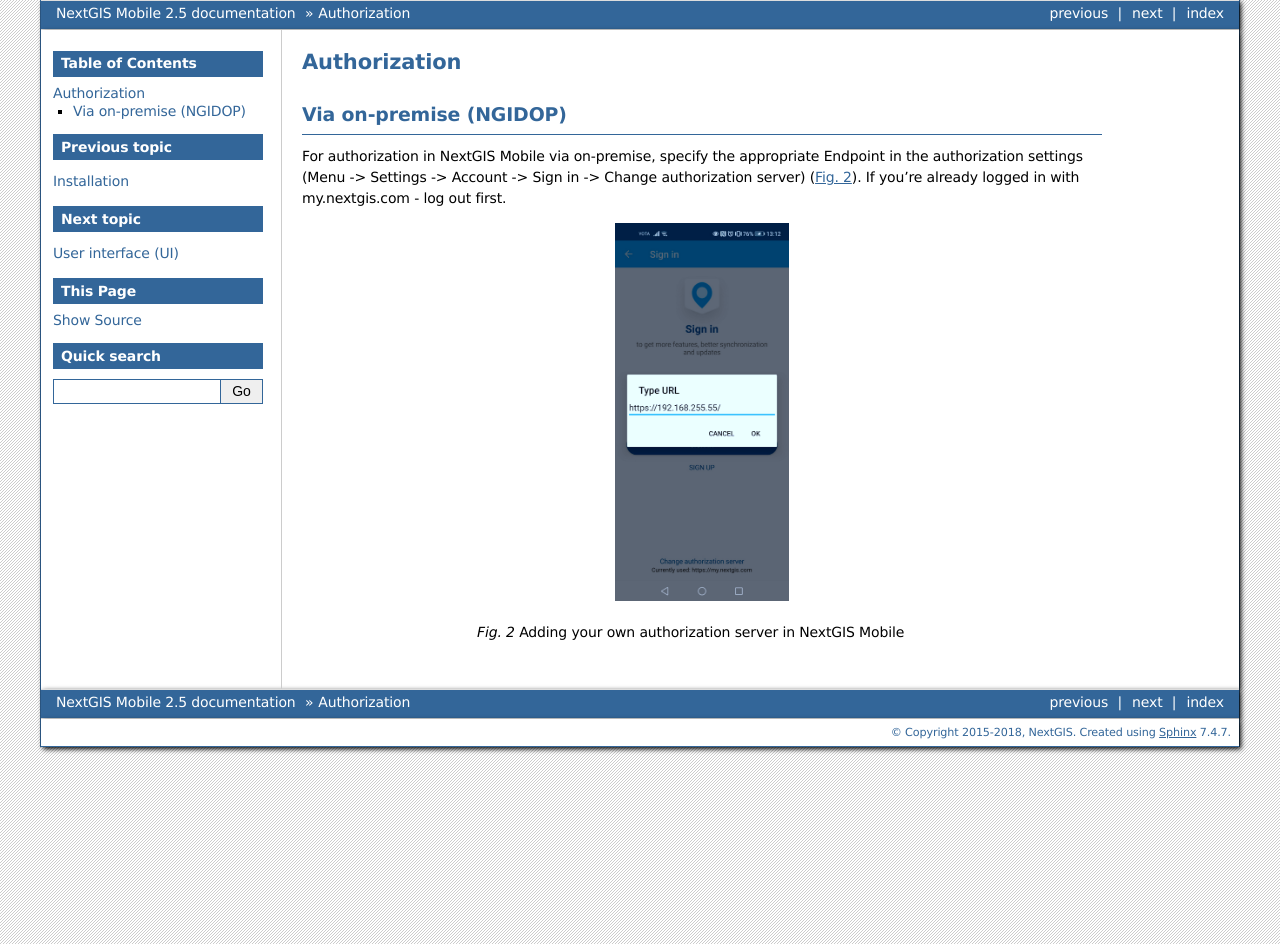
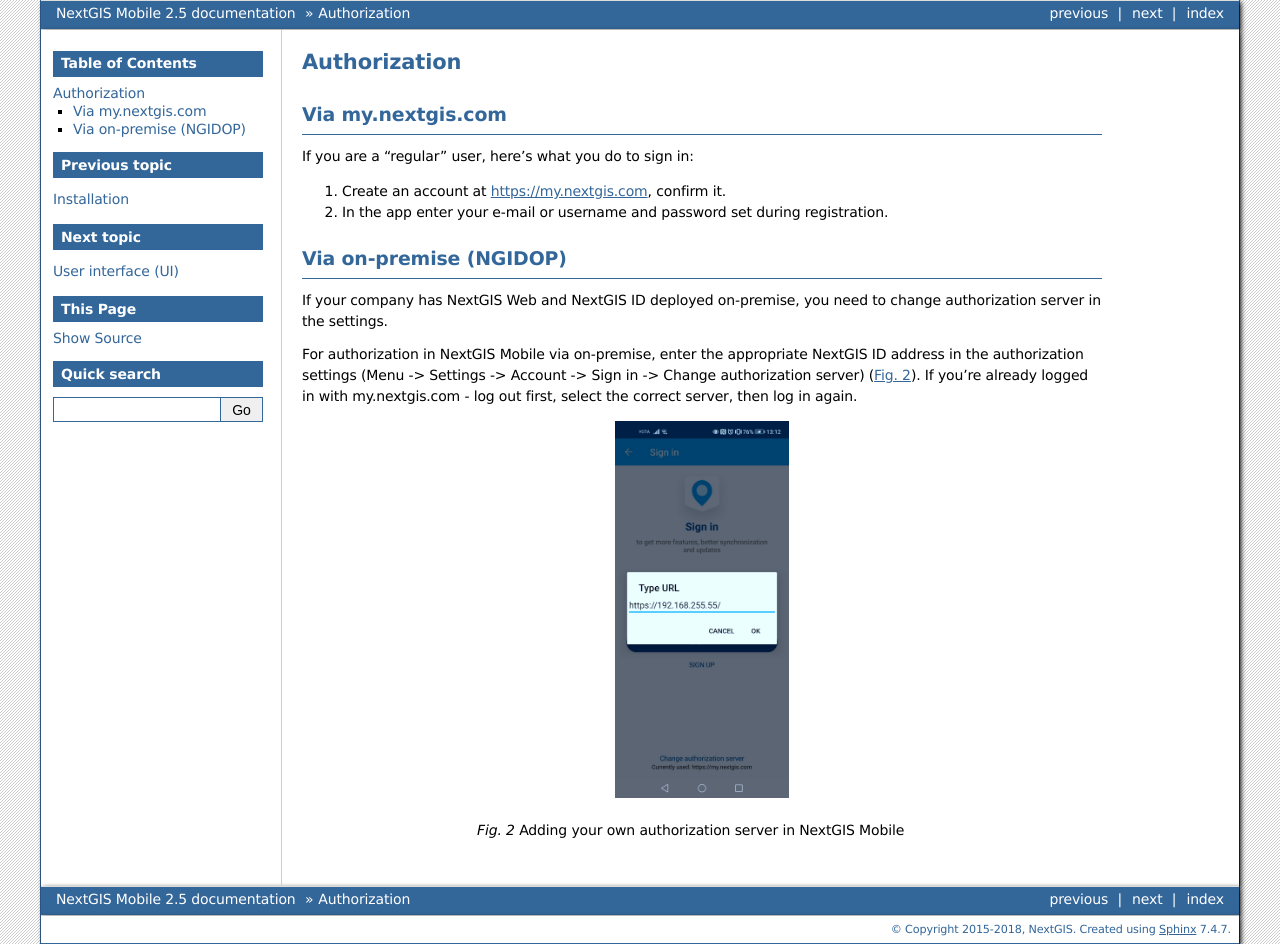
Before and after one commit to nextgis/docs_ngmobile, a Sphinx documentation site: the page built from source/auth.rst, in a window 1280 px wide. Built offline with Sphinx 7.4.7, drawn with Linux system fonts in a browser that asks for light colours; formulas are drawn with MathJax 3.

Commit message:
Update auth.rst
Update sign-in

```diff
--- a/source/auth.rst
+++ b/source/auth.rst
@@ -5,10 +5,22 @@
 Authorization
 =============
 
+Via my.nextgis.com
+-------------------
+
+If you are a "regular" user, here's what you do to sign in:
+
+1. Create an account at https://my.nextgis.com, confirm it.
+2. In the app enter your e-mail or username and password set during registration.
+
+
+
 Via on-premise (NGIDOP)
 -----------------------
 
-For authorization in NextGIS Mobile via on-premise, specify the appropriate Endpoint in the authorization settings (Menu -> Settings -> Account -> Sign in -> Change authorization server) (:numref:`ngm_ngidop_en`). If you're already logged in with my.nextgis.com - log out first.
+If your company has NextGIS Web and NextGIS ID deployed on-premise, you need to change authorization server in the settings.
+
+For authorization in NextGIS Mobile via on-premise, enter the appropriate NextGIS ID address in the authorization settings (Menu -> Settings -> Account -> Sign in -> Change authorization server) (:numref:`ngm_ngidop_en`). If you're already logged in with my.nextgis.com - log out first, select the correct server, then log in again.
 
 .. figure:: _static/ngm_ngidop_en.png
    :name: ngm_ngidop_en
```
